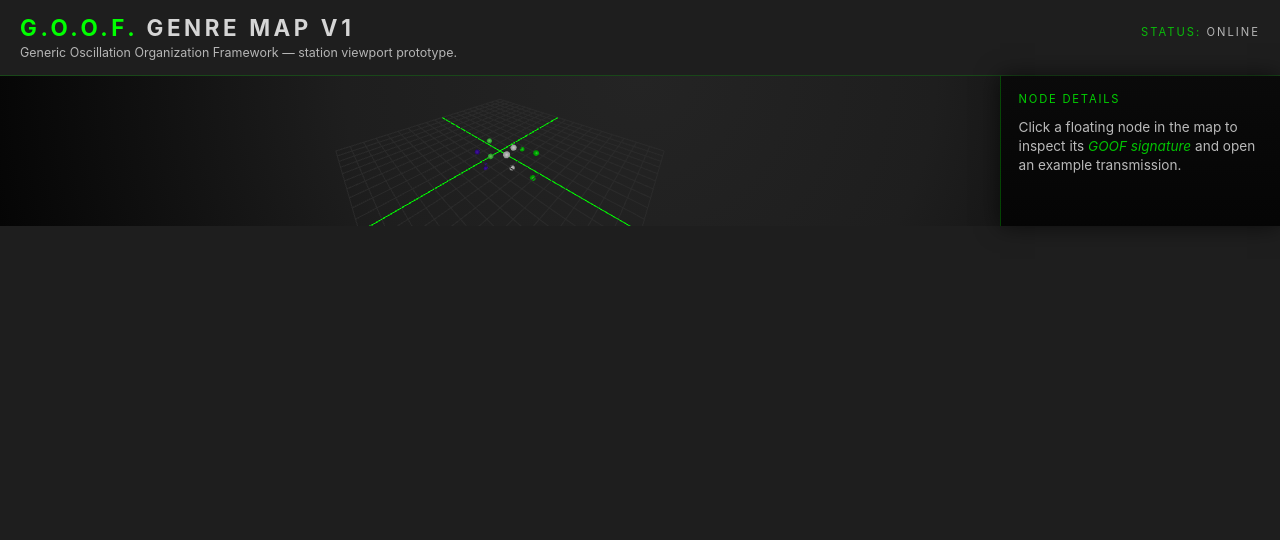
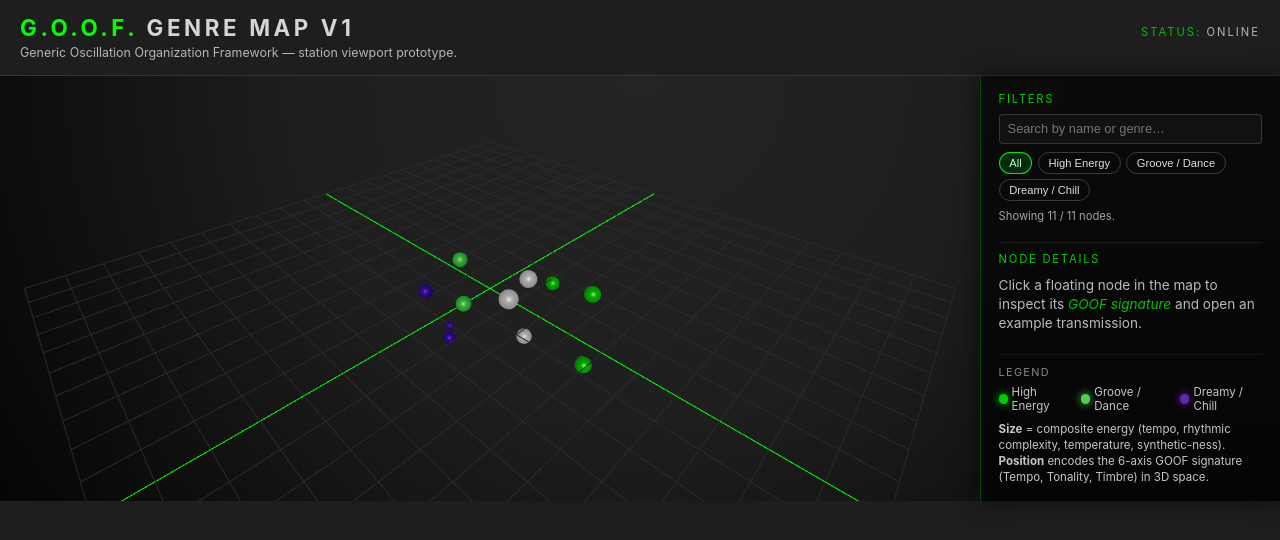
Before and after one commit to airwavestation/goof-map, a Next.js app: page / in a window 1280 px wide. Shown: the top 540 px of the page. Built offline with nearby package versions, Linux system fonts and the light colour scheme.

Commit message:
feat: add filters, search, and legend to GOOF viewport

```diff
--- a/src/app/components/GoofScene.tsx
+++ b/src/app/components/GoofScene.tsx
@@ -1,11 +1,7 @@
 'use client';
 
 import React, { useState, useRef, useEffect } from 'react';
-import {
-  Canvas,
-  useFrame,
-  useThree
-} from '@react-three/fiber';
+import { Canvas, useFrame, useThree } from '@react-three/fiber';
 import { OrbitControls } from '@react-three/drei';
 import { Vector3 } from 'three';
 import goofsRaw from '../data/goofs.json';
@@ -37,39 +33,59 @@ type GoofNode = {
 
 const GOOF_NODES: GoofNode[] = goofsRaw as GoofNode[];
 
-/** Color mapping based on loose “families” using station palette */
-function getNodeBaseColor(node: GoofNode): string {
+type GoofFamily = 'high-energy' | 'groove' | 'dreamy' | 'other';
+
+function getNodeFamily(node: GoofNode): GoofFamily {
   const g = node.genre.toLowerCase();
 
   if (g.includes('drum') || g.includes('dubstep') || g.includes('hard')) {
-    // high-energy / ravey stuff = main neon green
-    return '#00FF00';
+    return 'high-energy';
   }
 
   if (g.includes('house') || g.includes('garage')) {
-    // groovy / dancefloor but smoother
-    return '#6CFF66';
+    return 'groove';
   }
 
   if (g.includes('ambient') || g.includes('lo-fi') || g.includes('indie')) {
-    // dreamy / introspective = station purple
-    return '#7732D9';
+    return 'dreamy';
   }
 
+  return 'other';
+}
+
+function getFamilyColor(family: GoofFamily): string {
+  switch (family) {
+    case 'high-energy':
+      return '#00FF00'; // main neon
+    case 'groove':
+      return '#66FF66'; // softer green
+    case 'dreamy':
+      return '#7732D9'; // station purple
+    case 'other':
+    default:
       return '#FFFFFF';
+  }
+}
+
+/** Color mapping using station palette & family */
+function getNodeBaseColor(node: GoofNode): string {
+  return getFamilyColor(getNodeFamily(node));
 }
 
 /** Radius scaling based on a “energy” mix of traits */
-function getNodeRadius(node: GoofNode, mode: 'default' | 'hovered' | 'selected'): number {
+function getNodeRadius(
+  node: GoofNode,
+  mode: 'default' | 'hovered' | 'selected'
+): number {
   const v = node.values;
   const rawEnergy =
     (v.tempoSpeed +
       v.tempoComplexity +
       v.sonicSynthetic +
-      v.sonicTemperature) / 4;
+      v.sonicTemperature) /
+    4;
 
-  // rawEnergy ~ -2..2 → map to 0..1
-  const clamped = Math.min(Math.max(rawEnergy, -2), 2);
+  const clamped = Math.min(Math.max(rawEnergy, -2), 2); // -2..2
   const norm = (clamped + 2) / 4; // 0..1
 
   const base = 0.07 + norm * 0.06;
@@ -92,7 +108,6 @@ function CameraRig({ focusPosition }: CameraRigProps) {
   const [animating, setAnimating] = useState(false);
   const [isInteracting, setIsInteracting] = useState(false);
 
-  // When the focus changes (click a new node), start a brief animation toward it.
   useEffect(() => {
     if (focusPosition) {
       focusRef.current = focusPosition;
@@ -107,7 +122,6 @@ function CameraRig({ focusPosition }: CameraRigProps) {
     if (!focusRef.current) return;
     if (!animating) return;
 
-    // If the user starts rotating/zooming, stop auto animation.
     if (isInteracting) {
       setAnimating(false);
       return;
@@ -119,7 +133,6 @@ function CameraRig({ focusPosition }: CameraRigProps) {
       focusRef.current[2]
     );
 
-    // Move in closer than before so the node fills more of the view.
     const idealCameraPos = targetVec.clone().add(new Vector3(2.2, 2.2, 2.2));
 
     camera.position.lerp(idealCameraPos, 0.12);
@@ -129,7 +142,6 @@ function CameraRig({ focusPosition }: CameraRigProps) {
       controlsRef.current.update();
     }
 
-    // Once we're basically at the target, stop animating.
     if (camera.position.distanceTo(idealCameraPos) < 0.02) {
       setAnimating(false);
     }
@@ -153,8 +165,37 @@ function CameraRig({ focusPosition }: CameraRigProps) {
 export function GoofScene() {
   const [hoveredId, setHoveredId] = useState<string | null>(null);
   const [selectedId, setSelectedId] = useState<string | null>(null);
+  const [familyFilter, setFamilyFilter] = useState<
+    'all' | GoofFamily
+  >('all');
+  const [searchQuery, setSearchQuery] = useState<string>('');
 
-  const selectedNode = GOOF_NODES.find((n) => n.id === selectedId) || null;
+  const normalizedQuery = searchQuery.trim().toLowerCase();
+
+  const filteredNodes = GOOF_NODES.filter((node) => {
+    const family = getNodeFamily(node);
+
+    if (familyFilter !== 'all' && family !== familyFilter) {
+      return false;
+    }
+
+    if (normalizedQuery) {
+      const text =
+        `${node.name} ${node.genre}`.toLowerCase();
+      if (!text.includes(normalizedQuery)) {
+        return false;
+      }
+    }
+
+    return true;
+  });
+
+  const selectedNode =
+    GOOF_NODES.find((n) => n.id === selectedId) || null;
+
+  const selectedVisible =
+    !!selectedNode &&
+    filteredNodes.some((n) => n.id === selectedNode.id);
 
   return (
     <div
@@ -183,7 +224,7 @@ export function GoofScene() {
           <gridHelper args={[10, 20, '#00FF00', '#2A2A2A']} />
 
           {/* GOOF centroids */}
-          {GOOF_NODES.map((node) => {
+          {filteredNodes.map((node) => {
             const isHovered = hoveredId === node.id;
             const isSelected = selectedId === node.id;
 
@@ -215,9 +256,15 @@ export function GoofScene() {
                 <meshStandardMaterial
                   color={baseColor}
                   emissive={
-                    isSelected ? baseColor : isHovered ? '#ffffff' : '#000000'
+                    isSelected
+                      ? baseColor
+                      : isHovered
+                      ? '#ffffff'
+                      : '#000000'
                   }
-                  emissiveIntensity={isSelected ? 0.9 : isHovered ? 0.4 : 0}
+                  emissiveIntensity={
+                    isSelected ? 0.9 : isHovered ? 0.4 : 0
+                  }
                   metalness={0.4}
                   roughness={0.35}
                 />
@@ -225,14 +272,20 @@ export function GoofScene() {
             );
           })}
 
-          <CameraRig focusPosition={selectedNode?.position ?? null} />
+          <CameraRig
+            focusPosition={
+              selectedVisible && selectedNode
+                ? selectedNode.position
+                : null
+            }
+          />
         </Canvas>
       </div>
 
-      {/* Info panel */}
+      {/* Side panel: controls + details + legend */}
       <aside
         style={{
-          width: '280px',
+          width: '300px',
           borderLeft: '1px solid rgba(0,255,0,0.25)',
           padding: '1rem 1.1rem',
           fontSize: '0.85rem',
@@ -243,6 +296,102 @@ export function GoofScene() {
           background:
             'linear-gradient(180deg, rgba(10,10,10,0.98) 0%, rgba(5,5,5,0.98) 100%)',
           boxShadow: '0 0 22px rgba(0,0,0,0.6)'
+        }}
+      >
+        {/* Controls */}
+        <div
+          style={{
+            display: 'flex',
+            flexDirection: 'column',
+            gap: '0.5rem'
+          }}
+        >
+          <div
+            style={{
+              fontSize: '0.7rem',
+              letterSpacing: '0.16em',
+              textTransform: 'uppercase',
+              opacity: 0.8,
+              color: '#00FF00'
+            }}
+          >
+            Filters
+          </div>
+
+          <input
+            type="text"
+            placeholder="Search by name or genre…"
+            value={searchQuery}
+            onChange={(e) => setSearchQuery(e.target.value)}
+            style={{
+              width: '100%',
+              fontSize: '0.8rem',
+              padding: '0.4rem 0.5rem',
+              borderRadius: '4px',
+              border: '1px solid rgba(255,255,255,0.16)',
+              backgroundColor: '#111111',
+              color: '#f5f5f5',
+              outline: 'none'
+            }}
+          />
+
+          <div
+            style={{
+              display: 'flex',
+              flexWrap: 'wrap',
+              gap: '0.35rem'
+            }}
+          >
+            {[
+              { id: 'all' as const, label: 'All' },
+              { id: 'high-energy' as const, label: 'High Energy' },
+              { id: 'groove' as const, label: 'Groove / Dance' },
+              { id: 'dreamy' as const, label: 'Dreamy / Chill' }
+            ].map((option) => {
+              const isActive = familyFilter === option.id;
+              return (
+                <button
+                  key={option.id}
+                  type="button"
+                  onClick={() => setFamilyFilter(option.id)}
+                  style={{
+                    fontSize: '0.7rem',
+                    padding: '0.25rem 0.6rem',
+                    borderRadius: '999px',
+                    border: isActive
+                      ? '1px solid rgba(0,255,0,0.9)'
+                      : '1px solid rgba(255,255,255,0.2)',
+                    backgroundColor: isActive ? '#0b2810' : 'transparent',
+                    color: isActive ? '#baffc8' : '#dddddd',
+                    cursor: 'pointer'
+                  }}
+                >
+                  {option.label}
+                </button>
+              );
+            })}
+          </div>
+
+          <div
+            style={{
+              fontSize: '0.7rem',
+              opacity: 0.65
+            }}
+          >
+            Showing {filteredNodes.length} / {GOOF_NODES.length} nodes.
+          </div>
+        </div>
+
+        {/* Node details */}
+        <div
+          style={{
+            marginTop: '0.4rem',
+            borderTop: '1px solid rgba(255,255,255,0.08)',
+            paddingTop: '0.6rem',
+            display: 'flex',
+            flexDirection: 'column',
+            gap: '0.6rem',
+            flexGrow: 1
           }}
         >
           <div
@@ -278,7 +427,9 @@ export function GoofScene() {
                       height: '8px',
                       borderRadius: '999px',
                       backgroundColor: getNodeBaseColor(selectedNode),
-                    boxShadow: `0 0 12px ${getNodeBaseColor(selectedNode)}`
+                      boxShadow: `0 0 12px ${getNodeBaseColor(
+                        selectedNode
+                      )}`
                     }}
                   />
                 </div>
@@ -305,7 +456,7 @@ export function GoofScene() {
                 style={{
                   borderTop: '1px solid rgba(255,255,255,0.08)',
                   paddingTop: '0.6rem',
-                marginTop: '0.4rem',
+                  marginTop: '0.2rem',
                   display: 'flex',
                   flexDirection: 'column',
                   gap: '0.4rem'
@@ -399,7 +550,79 @@ export function GoofScene() {
               and open an example transmission.
             </div>
           )}
+        </div>
+
+        {/* Legend */}
+        <div
+          style={{
+            marginTop: '0.6rem',
+            paddingTop: '0.6rem',
+            borderTop: '1px solid rgba(255,255,255,0.08)',
+            fontSize: '0.72rem',
+            opacity: 0.8
+          }}
+        >
+          <div
+            style={{
+              letterSpacing: '0.12em',
+              textTransform: 'uppercase',
+              fontSize: '0.68rem',
+              marginBottom: '0.4rem',
+              color: '#aaaaaa'
+            }}
+          >
+            Legend
+          </div>
+
+          <div
+            style={{
+              display: 'flex',
+              gap: '0.6rem',
+              marginBottom: '0.45rem'
+            }}
+          >
+            <LegendSwatch color="#00FF00" label="High Energy" />
+            <LegendSwatch color="#66FF66" label="Groove / Dance" />
+            <LegendSwatch color="#7732D9" label="Dreamy / Chill" />
+          </div>
+
+          <div
+            style={{
+              lineHeight: 1.4
+            }}
+          >
+            <strong>Size</strong> = composite energy (tempo, rhythmic
+            complexity, temperature, synthetic-ness).
+            <br />
+            <strong>Position</strong> encodes the 6-axis GOOF signature
+            (Tempo, Tonality, Timbre) in 3D space.
+          </div>
+        </div>
       </aside>
     </div>
   );
 }
+
+/** Tiny helper component for legend color dots */
+function LegendSwatch({ color, label }: { color: string; label: string }) {
+  return (
+    <div
+      style={{
+        display: 'flex',
+        alignItems: 'center',
+        gap: '0.25rem'
+      }}
+    >
+      <span
+        style={{
+          width: '10px',
+          height: '10px',
+          borderRadius: '999px',
+          backgroundColor: color,
+          boxShadow: `0 0 8px ${color}`
+        }}
+      />
+      <span>{label}</span>
+    </div>
+  );
+}
```
Lines whose indentation alone changed are shown as unchanged.
